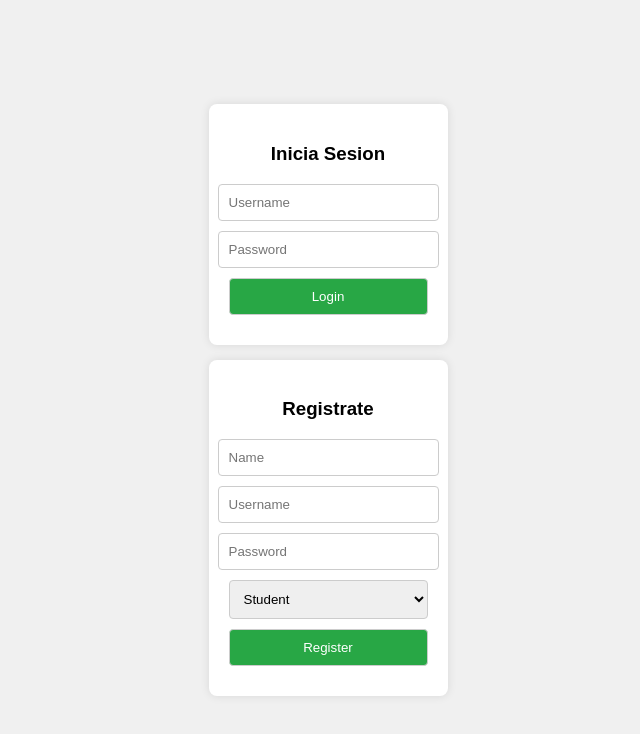
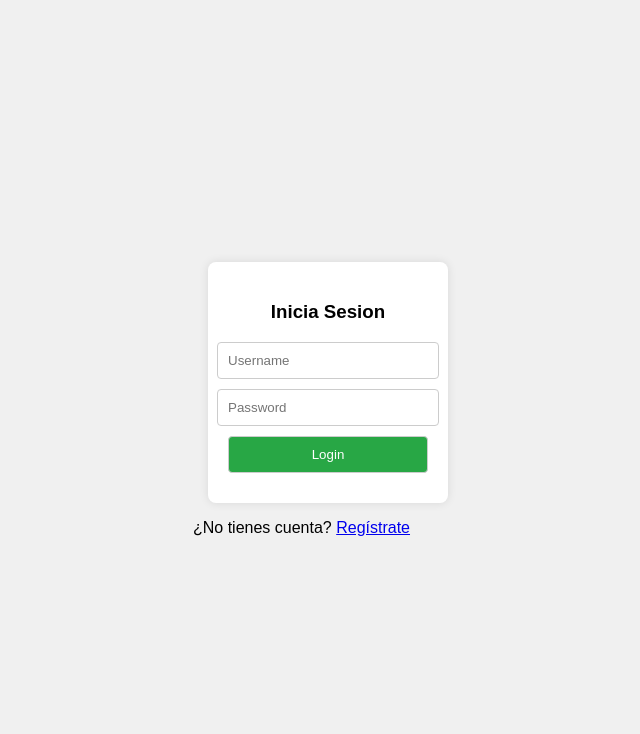
Before and after one commit to torrescamilodev/technical-test-edutech, a React (Create React App) app in the folder frontend/: page / in a window 1280 px wide. Shown: the top 734 px of the page, without its empty margins (312-952 px from the left). Built offline with nearby package versions, Linux system fonts and the light colour scheme.

Commit message:
finish project :)

```diff
--- a/frontend/src/App.js
+++ b/frontend/src/App.js
@@ -5,11 +5,32 @@ import Register from './components/Register';
 
 const App = () => {
     const [auth, setAuth] = useState(!!localStorage.getItem('token'));
+    const [showRegister, setShowRegister] = useState(false);
 
     return (
         <div>
-            {auth ? <Chat setAuth={setAuth} /> : <Login setAuth={setAuth} />}
-            {!auth && <Register setAuth={setAuth} />}
+            {auth ? (
+                <Chat setAuth={setAuth} />
+            ) : (
+                showRegister ? (
+                    <Register setAuth={setAuth} />
+                ) : (
+                    <Login setAuth={setAuth} />
+                )
+            )}
+            {!auth && (
+                <div className="switch-form">
+                    {showRegister ? (
+                        <p>
+                            ¿Ya tienes cuenta? <a href="#" onClick={() => setShowRegister(false)}>Inicia sesión</a>
+                        </p>
+                    ) : (
+                        <p>
+                            ¿No tienes cuenta? <a href="#" onClick={() => setShowRegister(true)}>Regístrate</a>
+                        </p>
+                    )}
+                </div>
+            )}
         </div>
     );
 };
--- a/frontend/src/components/Chat.js
+++ b/frontend/src/components/Chat.js
@@ -55,6 +55,13 @@ const Chat = ({ setAuth }) => {
         }
     };
 
+    const getDisplayName = (user) => {
+        if (user?.role === 'moderator') {
+            return <strong style={{ color: 'red' }}>{user.name} (mod)</strong>;
+        }
+        return <strong>{user?.name}</strong>;
+    };
+
     return (
         <div className="container chat">
             <div className="video-container">
@@ -65,7 +72,7 @@ const Chat = ({ setAuth }) => {
                 <div className="messages">
                     {messages.map((msg) => (
                         <div key={msg._id}>
-                            <strong>{msg.user?.name}</strong>: {msg.text}
+                            {getDisplayName(msg.user)}: {msg.text}
                         </div>
                     ))}
                 </div>
--- a/frontend/src/styles.css
+++ b/frontend/src/styles.css
@@ -6,18 +6,29 @@ body {
     display: flex;
     justify-content: center;
     align-items: center;
-    height: 100vh;
+    min-height: 100vh;
+    height: 100%;
 }
 
 .container {
     display: flex;
-    flex-direction: row;
+    flex-direction: column;
+    align-items: center;
     width: 100%;
-    height: 60vh;
+    max-width: 900px;
+    height: 90vh;
     background-color: white;
     border-radius: 8px;
     box-shadow: 0 0 10px rgba(0, 0, 0, 0.1);
     overflow: hidden;
+}
+
+@media (min-width: 768px) {
+    .container {
+        flex-direction: row;
+        height: 60vh;
+        align-items: normal;
+    }
 }
 
 .container-login-register {
@@ -28,12 +39,21 @@ body {
     box-shadow: 0 0 10px rgba(0, 0, 0, 0.1);
     margin: 15px;
     justify-items: center;
+    width: 200px;
 }
 
 .video-container {
-    width: 500px;
+    width: 100%;
+    max-width: 320px;
+    min-height: 180px;
     flex: 2;
     padding: 20px;
+}
+
+@media (min-width: 768px) {
+    .video-container {
+        min-width: 480px;
+    }
 }
 
 .chat-container {
@@ -41,7 +61,14 @@ body {
     display: flex;
     flex-direction: column;
     padding: 20px;
-    border-left: 1px solid #ccc;
+    border-top: 1px solid #ccc;
+}
+
+@media (min-width: 768px) {
+    .chat-container {
+        border-top: none;
+        border-left: 1px solid #ccc;
+    }
 }
 
 .logout {
@@ -60,6 +87,7 @@ body {
 }
 
 .messages {
+    max-height: 250px;
     flex: 1;
     overflow-y: auto;
     margin-bottom: 20px;
@@ -124,9 +152,7 @@ button:hover {
 .error {
     color: red;
     margin-bottom: 10px;
-    word-wrap: break-word;
-    white-space: pre-wrap;
-    text-align: center;
-    max-width: 100%;
-    overflow-wrap: break-word;
+    /* word-wrap: break-word;
+    white-space: normal; */
+    /* max-width: 100%; */
 }
```
Also changed, not shown: 1 other file (tests, documents, lock files or other folders).
